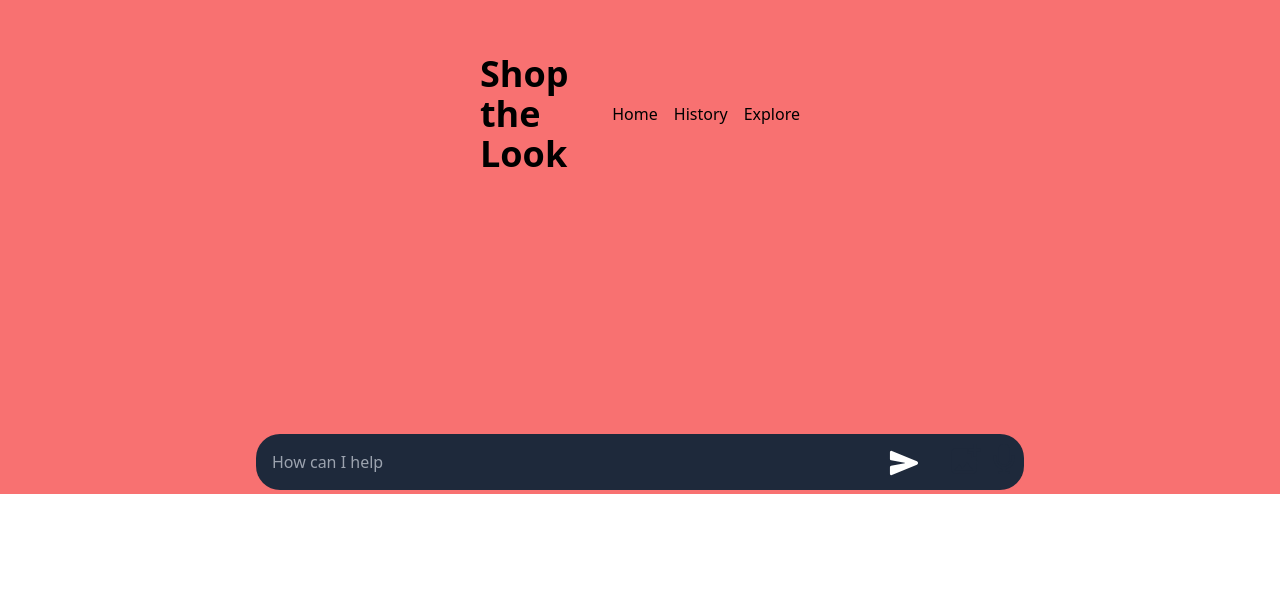
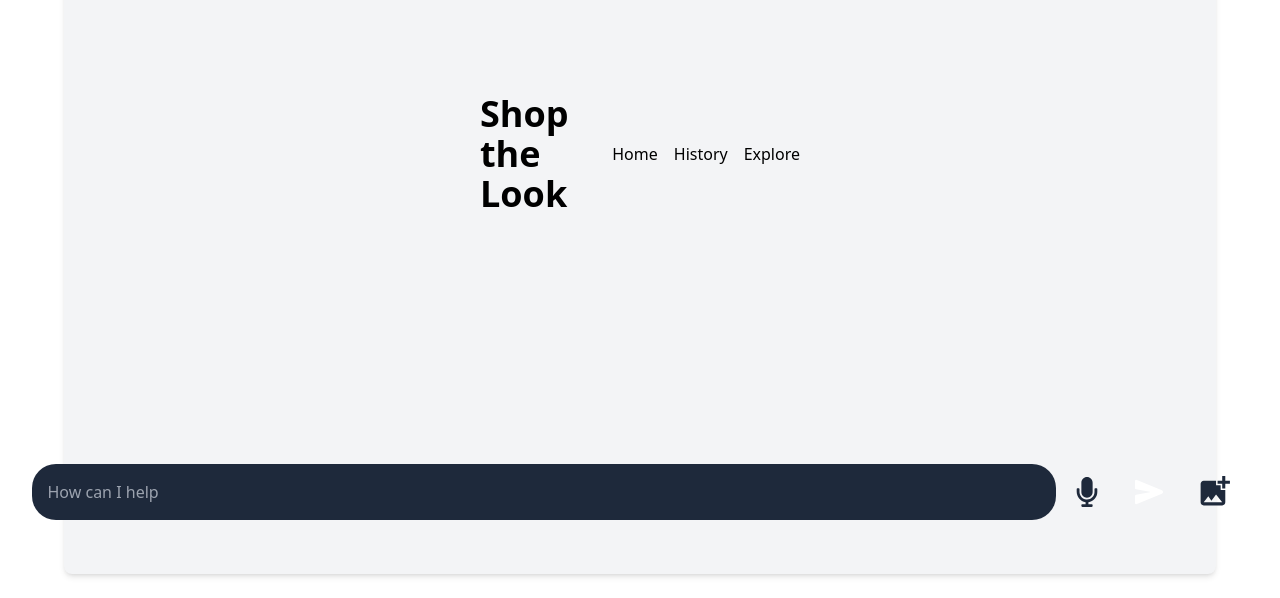
Before and after one commit to MSFT-Innovation-Hub-India/Shop-The-Look-Retail-UsingImageSearch-MultiModal, a Next.js app: page / in a window 1280 px wide. Shown: the part 266-864 px from the top of the page. Before the commit the page ends 800 px from the top, so only its background shows below. Built offline with nearby package versions, Linux system fonts and the light colour scheme.

Commit message:
Create chatbox

```diff
--- a/app/components/Nav/Nav.tsx
+++ b/app/components/Nav/Nav.tsx
@@ -22,7 +22,7 @@ function Nav() {
     }, [])
 
     return (
-        <div className={`fixed w-full transition-all duration-500 ${header ? 'text-white bg-emerald-700 py-2' : 'bg-red-400 py-80'}`}>
+        <div className={`fixed w-full transition-all duration-500 ${header ? 'text-white bg-emerald-700 py-2' : 'bg-transparent py-80'}`}>
             <div className='header flex w-80 mx-auto justify-between items-center'>
                 <div className='logo'>
                     <h2 className='text-4xl font-bold'>Shop the Look</h2>
--- a/app/components/Search.tsx
+++ b/app/components/Search.tsx
@@ -1,3 +1,5 @@
+//File not required anymore
+
 <meta name="viewport" content="width=device-width, initial-scale=1.0"></meta>
 
 import React from 'react'
--- /dev/null
+++ b/app/components/chatbot.tsx
@@ -0,0 +1,55 @@
+'use client'
+
+import React, { useState } from 'react';
+import { FaMicrophone } from 'react-icons/fa';
+import { IoSend } from 'react-icons/io5';
+import { MdAddPhotoAlternate } from 'react-icons/md';
+import axios from 'axios';
+
+const Chatbot = () => {
+  const [input, setInput] = useState('');
+  const [messages, setMessages] = useState<string[]>([]);
+
+  const sendMessage = async (e: React.FormEvent) => {
+    e.preventDefault();
+    if (!input) return;
+
+    const response = await axios.post('/api/echo', { message: input });
+    setMessages([...messages, `You: ${input}`, `Bot: ${response.data.message}`]);
+    setInput('');
+  };
+
+  return (
+    <div className="">
+      <div className="max-w-6xl mx-auto mt-10 flex flex-col h-screen flex-grow mb-6 bg-gray-100 p-4 rounded-lg shadow-md overflow-y-auto">
+        {messages.map((msg, index) => (
+          <p key={index} className={`mb-2 ${msg.startsWith('You') ? 'text-blue-500' : 'text-green-500'}`}>
+            {msg}
+          </p>
+        ))}
+      </div>
+      <form onSubmit={sendMessage} className='fixed bottom-0 w-full mx-auto'>
+        <div className="flex items-center justify-center py-2">
+          <input
+            type="search"
+            placeholder='How can I help'
+            value={input}
+            onChange={(e) => setInput(e.target.value)}
+            className='w-[80%] p-4 rounded-3xl bg-slate-800 text-white focus:outline-none'
+          />
+          <button type="button" className='p-4 bg-transparent'>
+            <FaMicrophone color='#1E293B' size={30} />
+          </button>
+          <button type="submit" className='p-4 bg-transparent'>
+            <IoSend color='white' size={30} />
+          </button>
+          <button type="button" className='p-4 bg-transparent'>
+            <MdAddPhotoAlternate color='#1E293B' size={37} />
+          </button>
+        </div>
+      </form>
+    </div>
+  );
+};
+
+export default Chatbot;
--- a/app/page.tsx
+++ b/app/page.tsx
@@ -1,5 +1,6 @@
 import Nav from "./components/Nav/Nav";
-import { Searchbar } from "./components/Search";
+// import { Searchbar } from "./components/Search";
+import Chatbot from './components/chatbot';
 
 <meta name="viewport" content="width=device-width, initial-scale=1.0"></meta>
 
@@ -7,8 +8,7 @@ export default function Home(){
   return(
     <div>
       <Nav />
-      <Searchbar />
-
+      <Chatbot />
     </div>
   )
 }
--- a/package.json
+++ b/package.json
@@ -12,6 +12,7 @@
     "@chakra-ui/react": "^2.8.2",
     "@emotion/react": "^11.11.4",
     "@emotion/styled": "^11.11.5",
+    "axios": "^1.7.2",
     "framer-motion": "^11.2.13",
     "next": "14.2.4",
     "react": "^18",
--- /dev/null
+++ b/pages/api/echo.ts
@@ -0,0 +1,10 @@
+import type { NextApiRequest, NextApiResponse } from 'next';
+
+type Data = {
+  message: string;
+};
+
+export default function handler(req: NextApiRequest, res: NextApiResponse<Data>) {
+  const { message } = req.body;
+  res.status(200).json({ message });
+}
```
Also changed, not shown: 1 other file (tests, documents, lock files or other folders).
